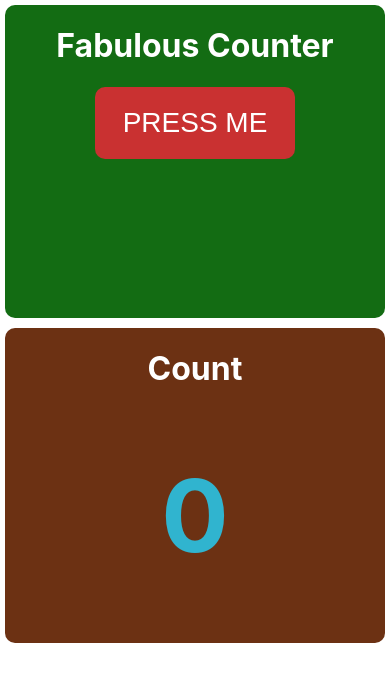
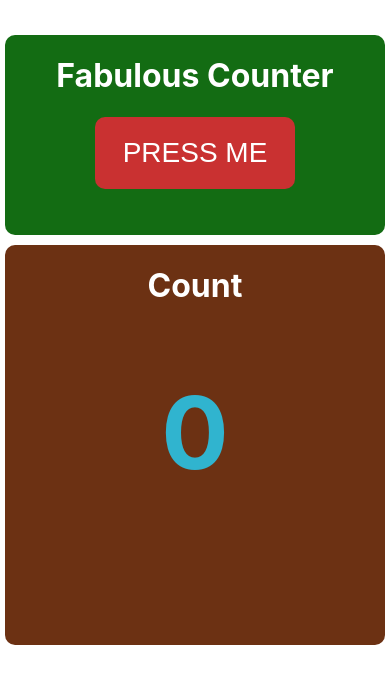
Before and after one commit to CKeogh/PWA-spike, a React (Create React App) app in the folder yozu-spike/: page / in a window 390 px wide. Shown: the top 684 px of the page. Built offline with nearby package versions, Linux system fonts and the light colour scheme.

Commit message:
add margin to top of app

```diff
--- a/yozu-spike/src/App.css
+++ b/yozu-spike/src/App.css
@@ -91,16 +91,16 @@
   }
 
   .App {
+    margin-top: 30px;
     display: flex;
     flex-direction: column;
-    justify-content: flex-end;
   }
 
   .calendar {
-    height: 50%;
+    height: 400px;
   }
 
   .header {
-    height: 50%;
+    height: 200px;
   }
 }
```
